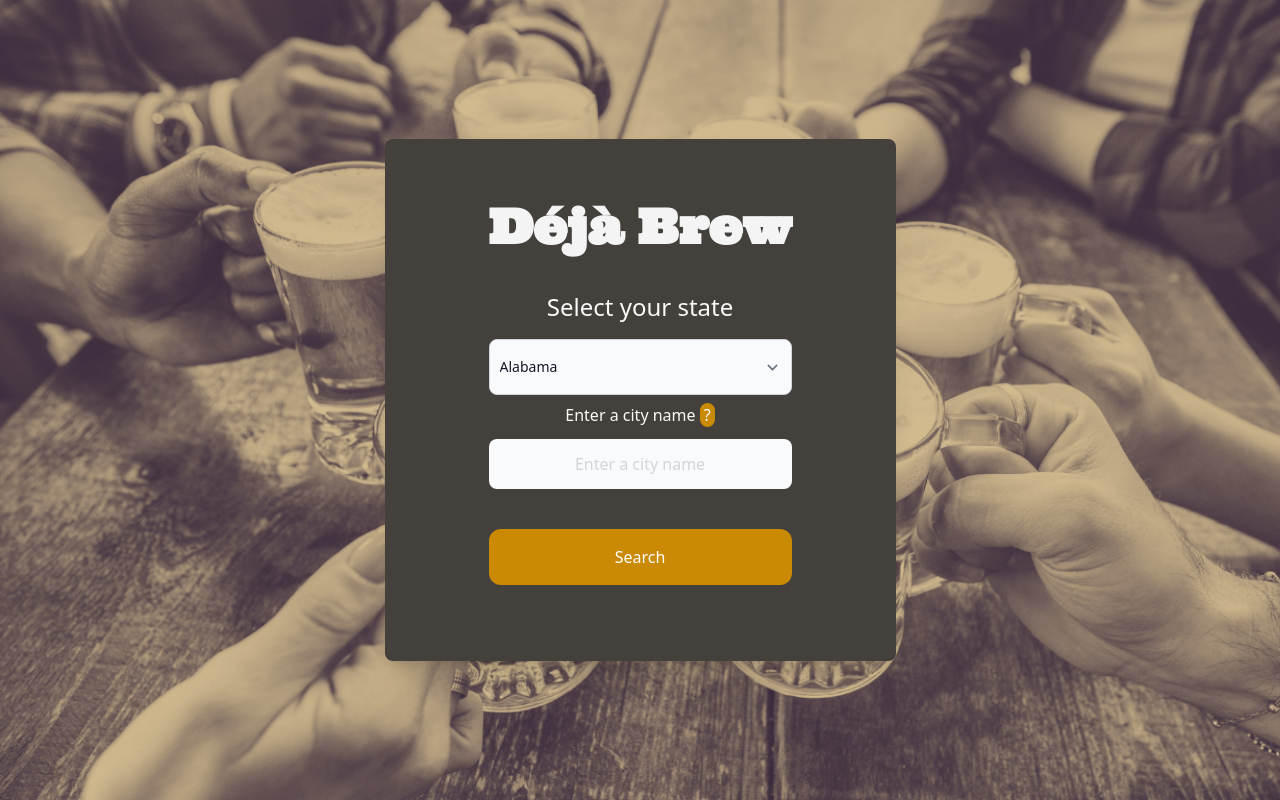
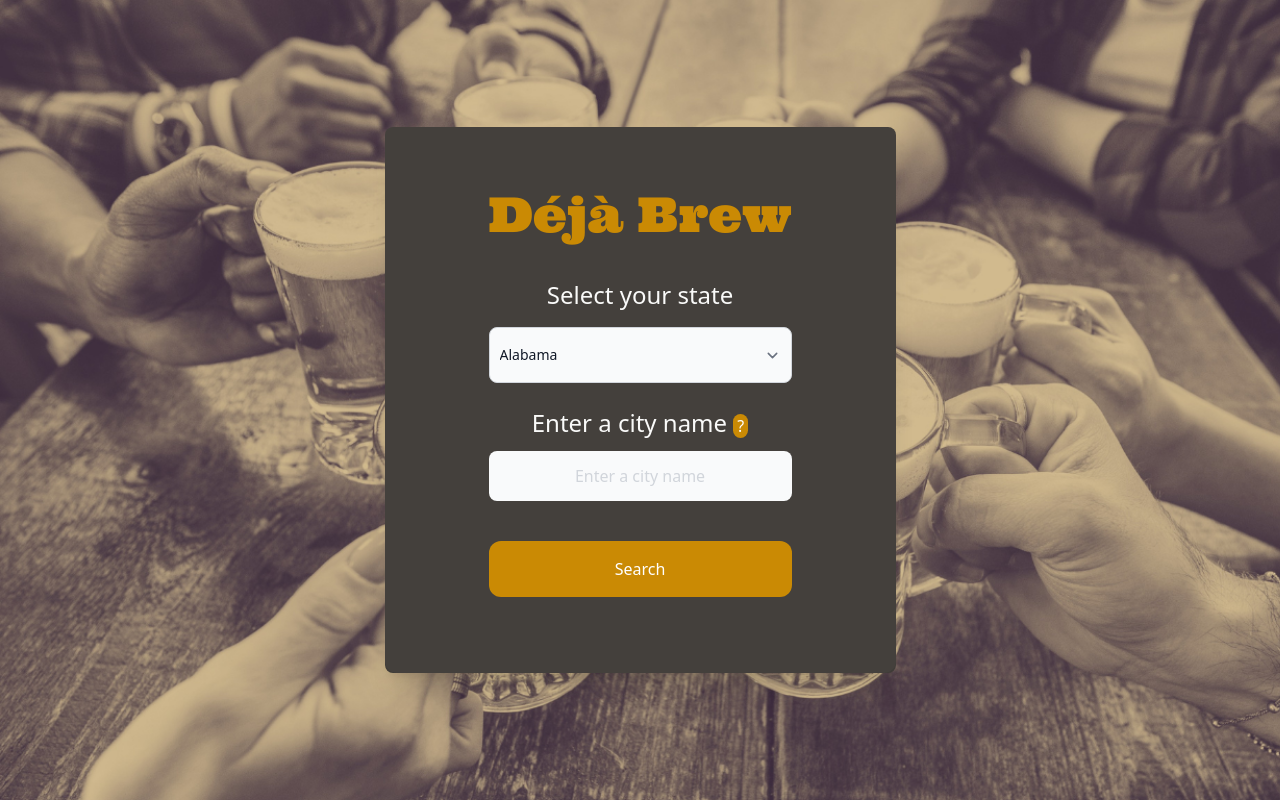
Before and after one commit to TioMeko/deja-brew, a plain HTML site: page index.html in a window 1280 px wide. Drawn offline with nearby package versions, Linux system fonts and the light colour scheme.

Commit message:
Fixed Deja Brew, spacing, and text size

```diff
--- a/index.html
+++ b/index.html
@@ -27,7 +27,7 @@
               <div>
                 <div>
                   <div class="items-center w-full">
-                    <h1 class="logo text-3xl text-center font-semibold text-zinc-100 l eading-6 lg:text-5xl">Déjà Brew
+                    <h1 class="logo text-4xl text-center text-yellow-600 l eading-6 lg:text-5xl">Déjà Brew
                     </h1>
                   </div>
                 </div>
@@ -40,7 +40,7 @@
 
                 <div>
                   <div class="inline text-base text-center text-2xl text-stone-50 pt-4 pb-3 h-14">
-                    <h2>Enter a city name
+                    <h2 class="text-2xl pt-4">Enter a city name
                       <!-- Modal Button -->
                       <button data-modal-target="popup-modal" data-modal-toggle="popup-modal"
                         class="text-base text-base font-medium rounded-full px-1 text-center text-white bg-yellow-600 hover:bg-yellow-700 focus:outline-none focus:ring-2 focus:ring-offset-2 focus:ring-stone-500"
```
